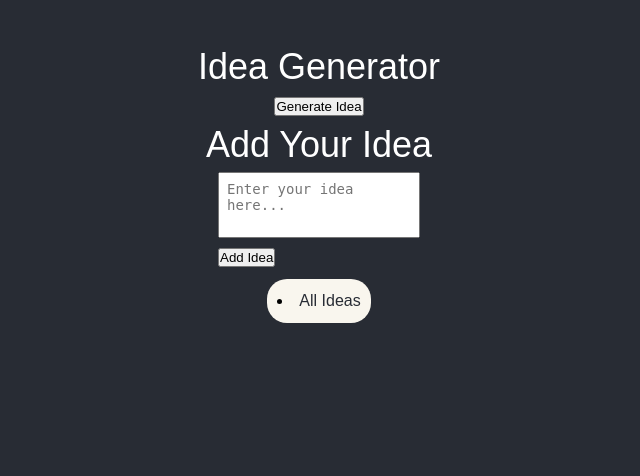
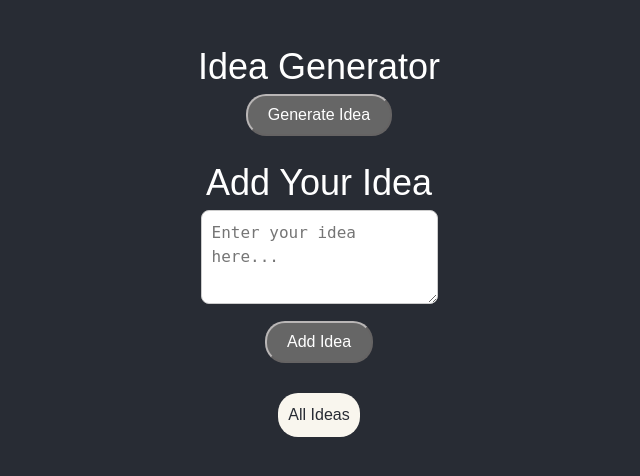
Before and after one commit to MirhanTanriverdi/Indecisice-minds, a Flask app: page /idea-gen in a window 1280 px wide. Shown: the part 54-530 px from the top of the page, without its empty margins (321-961 px from the left). Run offline with Flask 3, Linux system fonts and the light colour scheme.

Commit message:
JavaScript Client-Side

```diff
--- a/app/static/CSS/index.css
+++ b/app/static/CSS/index.css
@@ -128,7 +128,60 @@
   align-items: flex-start;
 }
 
+form {
+  display: block;
+  flex-direction: column;
+  margin: 0 auto;
+  margin-bottom: 20px;
+  max-width: 500px;
+}
 
+label {
+  font-weight: bold;
+  margin-bottom: 10px;
+}
+
+textarea {
+  display: inline-flex;
+  border: 1px solid #ccc;
+  width: 100%;
+  border-radius: 8px;
+  line-height: 1.5;
+  font-size: 16px;
+  margin-bottom: 10px;
+  padding: 10px;
+  resize: vertical;
+}
+
+textarea:focus {
+  outline: none;
+  border-color: #007bff;
+  box-shadow: 0 0 0 0.2rem rgba(0, 123, 255, 0.25);
+}
+
+.btn {
+  display: block;
+  margin: 0 auto;
+  background-color: #666;
+  border-color: #b9b6b6;
+  color: #fff;
+  cursor: pointer;
+  font-size: 16px;
+  padding: 10px 20px;
+  text-align: center;
+  text-decoration: none;
+  transition: background-color 0.3s ease-in-out;
+  border-radius: 20px;
+}
+
+.btn:hover {
+  background-color: #8a8888;
+}
+
+.btn:active {
+  background-color: #ccc;
+  border-color: #ccc;
+}
 
 /* Media queries for tablet and mobile responsiveness */
 @media only screen and (max-width: 768px) {
--- a/app/templates/idea-gen.html
+++ b/app/templates/idea-gen.html
@@ -5,7 +5,7 @@
 <h2>Idea Generator</h2>
 
 <form method="GET" action="{{ url_for('idea_gen.idea_generator') }}">
-    <button type="submit">Generate Idea</button>
+    <button class="btn" type="submit">Generate Idea</button>
 </form>
 
 {% if ideas %}
@@ -14,25 +14,60 @@
         <li>{{ idea.description }}</li>
         <form method="POST" action="{{ url_for('idea_gen.edit_idea') }}">
             <input type="hidden" name="idea_id" value="{{ idea.id }}">
-            <textarea class="form-control" name="description" rows="3" placeholder="edit your idea"></textarea>
-            <button type="submit">Edit</button>
+            <textarea class="form-control idea-textarea" name="description" rows="3" placeholder="edit your idea"></textarea>
+            <button id="edit-form" class="btn btn-danger idea-button" type="submit">Edit</button>
         </form>
-        <form method="POST" action="{{ url_for('idea_gen.delete_idea') }}">
+        <form id="delete-idea" method="POST" action="{{ url_for('idea_gen.delete_idea') }}">
             <input type="hidden" name="idea_id" value="{{ idea.id }}">
-            <button type="submit">Delete</button>
+            <button class="btn btn-danger idea-button" id="delete-button" type="submit">Delete</button>
         </form>
     {% endfor %}
     </ul>
 {% endif %}
 
 <h2>Add Your Idea</h2>
-<form method="POST" action="{{ url_for('idea_gen.idea_generator') }}">
+<form id="add-idea-form" method="POST" action="{{ url_for('idea_gen.idea_generator') }}">
     <div class="form-group">
-        <textarea class="form-control" name="description" rows="3" placeholder="Enter your idea here..."></textarea>
+        <textarea class="form-control idea-textarea" name="description" rows="3" placeholder="Enter your idea here..."></textarea>
     </div>
-    <button type="submit" class="btn btn-primary">Add Idea</button>
+    <button type="submit" class="btn btn-primary idea-button">Add Idea</button>
 </form>
+<ul>
+<li><a href="{{ url_for('idea_list_2') }}">All Ideas</a></li>
+</ul>
 
-<li><a href="{{ url_for('idea_list_2') }}">All Ideas</a></li>
+
+<script>
+    const deleteButton = document.querySelector('#delete-button');
+    const deleteForm = document.querySelector('#delete-form');
+
+    deleteButton.addEventListener('click', () => {
+        const confirmDelete = confirm('Do you really want to delete this idea? It cancome handy in the future!');
+        if (confirmDelete) {
+            deleteForm.submit();
+        }
+    })
+
+    const form = document.querySelector('#add-idea-form');
+    form.addEventListener('submit', (event) => {
+        event.preventDefault();
+        const description = event.target.elements.description.value;
+        const message = `You added the idea: "${description}"`;
+        alert(message);
+        form.submit();
+        event.target.elements.description.focus();
+    });
+
+    const textareas = document.querySelectorAll('textarea');
+    textareas.forEach((textarea) => {
+        textarea.addEventListener('keydown', (event) => {
+            if (event.keyCode === 13 && !event.shiftKey) {
+                event.preventDefault();
+                form.submit();
+            }
+        });
+    });
+</script>
+
 
 {% endblock %}
--- a/app/templates/idea-list.html
+++ b/app/templates/idea-list.html
@@ -3,7 +3,9 @@
 {% block title %}Indecisive Minds - Helping You Choose a Website Topic{% endblock %}
 
 {% block content %}
-    <li><a href="{{ url_for('idea_gen.idea_generator')}}">Go Back</a></li>
+    <ul>
+        <li><a href="{{ url_for('idea_gen.idea_generator')}}">Go Back</a></li>xs
+    </ul>
 
     <h2>Ideas</h2>
     <ul>
```
Also changed, not shown: app/static/JS/idea-gen.js (deleted, +0 -44 lines), app/static/js/index.js (added, +43 -0 lines), instance/database.db.
